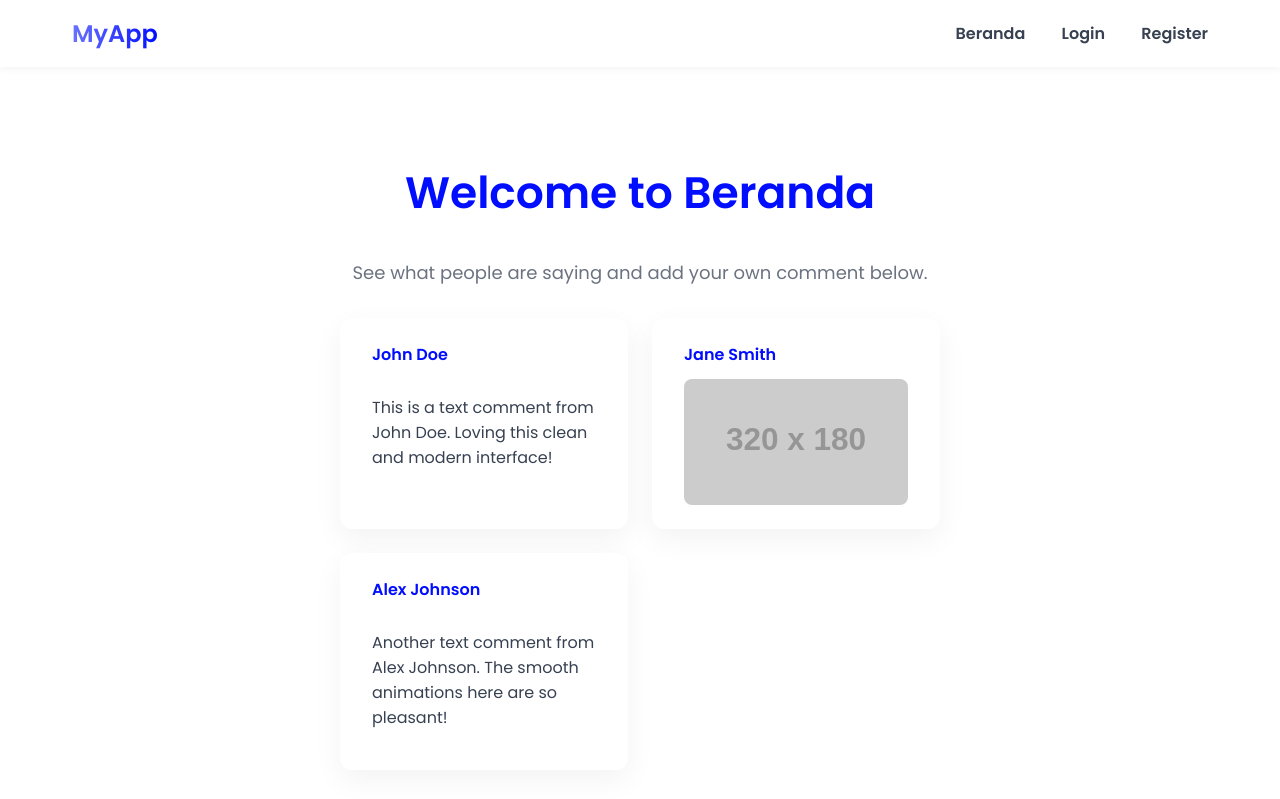
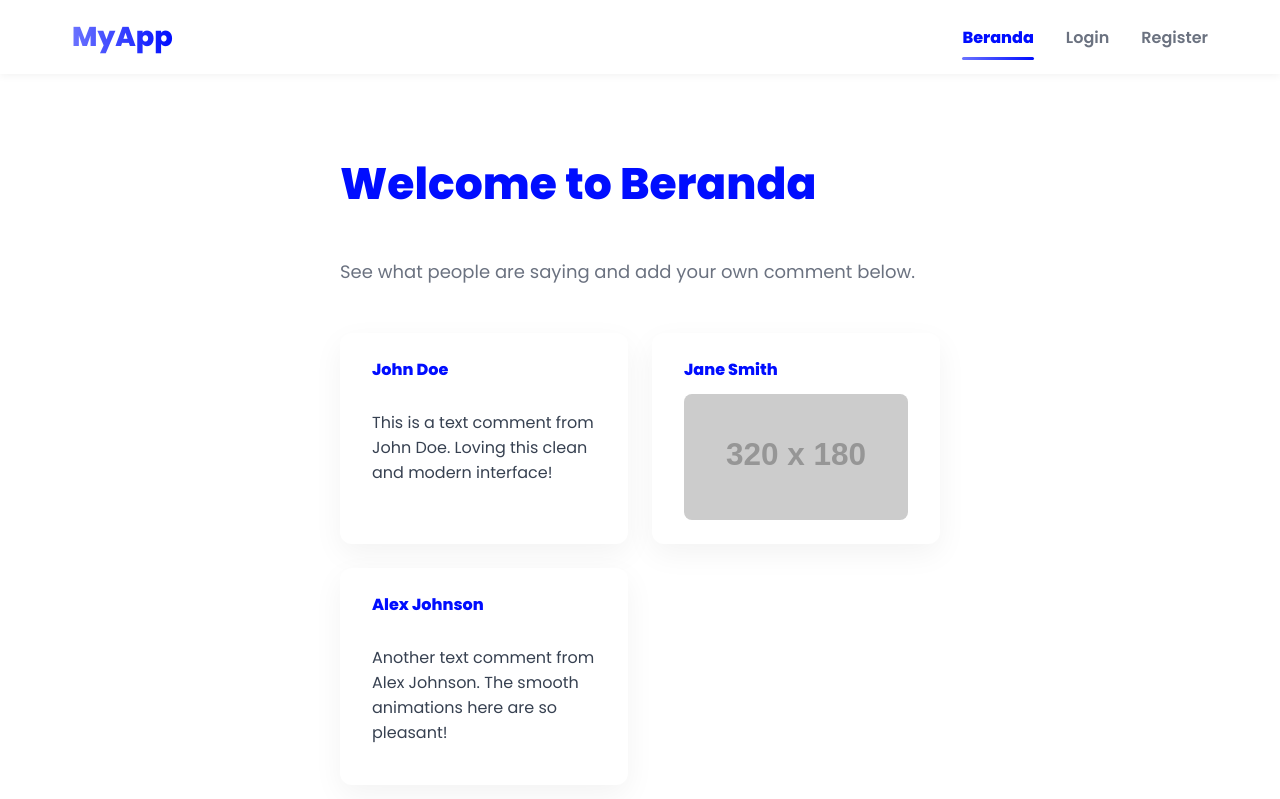
Before and after one commit to Xzrii1/Nazrex, a plain HTML site: page beranda.html in a window 1280 px wide. Shown: the top 799 px of the page. Drawn offline with Linux system fonts and the light colour scheme; placeholder pictures from the web are drawn by us.

Commit message:
Update beranda.html

```diff
--- a/beranda.html
+++ b/beranda.html
@@ -5,94 +5,105 @@
   <meta name="viewport" content="width=device-width, initial-scale=1" />
   <title>Beranda - Modern UI</title>
   <style>
-  @import url('https://fonts.googleapis.com/css2?family=Poppins:wght@400;600&display=swap');
+    @import url('https://fonts.googleapis.com/css2?family=Poppins:wght@400;600;800&display=swap');
 
     :root {
       --gradient-start: #6b73ff;
       --gradient-end: #000dff;
-    --text-color: #374151;
-    --background: #ffffff;
-    --gray-light: #f3f4f6;
-    --gray-medium: #6b7280;
+      --bg-color: #ffffff;
+      --text-primary: #374151;
+      --text-secondary: #6b7280;
+      --card-bg: #ffffff;
       --shadow-light: rgba(0,0,0,0.05);
       --border-radius: 0.75rem;
+      --transition-duration: 0.3s;
     }
 
-  *, *::before, *::after {
-    box-sizing: border-box;
-  }
-
+    *, *::before, *::after { box-sizing: border-box; }
     body {
-    margin: 0;
-    font-family: 'Poppins', sans-serif;
-    background: var(--background);
-    color: var(--text-color);
+      margin: 0; font-family: 'Poppins', sans-serif;
+      background: var(--bg-color);
+      color: var(--text-primary);
       min-height: 100vh;
-    display: flex;
-    flex-direction: column;
+      display: flex; flex-direction: column;
     }
 
     nav {
-    position: sticky;
-    top: 0;
-    background: white;
+      position: sticky; top: 0; z-index: 999;
+      background: var(--card-bg);
       box-shadow: 0 2px 8px var(--shadow-light);
-    z-index: 100;
     }
     .nav-container {
-    max-width: 1200px;
-    margin: 0 auto;
+      max-width: 1200px; margin: 0 auto;
       padding: 1rem 2rem;
-    display: flex;
-    justify-content: space-between;
-    align-items: center;
+      display: flex; justify-content: space-between; align-items: center;
+      user-select: none;
     }
     .nav-logo {
-    font-weight: 700;
-    font-size: 1.5rem;
+      font-weight: 800; font-size: 1.7rem;
       background: linear-gradient(90deg, var(--gradient-start), var(--gradient-end));
-    -webkit-background-clip: text;
-    -webkit-text-fill-color: transparent;
-    user-select: none;
+      -webkit-background-clip: text; -webkit-text-fill-color: transparent;
+      user-select: none; cursor: default;
+    }
+    .nav-links {
+      display: flex; gap: 2rem;
     }
     .nav-links a {
-    margin-left: 2rem;
+      font-weight: 600;
+      font-size: 1rem;
+      color: var(--text-secondary);
       text-decoration: none;
-    font-weight: 600;
-    color: var(--text-color);
-    transition: color 0.3s ease;
+      padding: 0.3rem 0;
+      position: relative;
+      transition: color var(--transition-duration) ease;
     }
     .nav-links a:hover,
     .nav-links a:focus {
       color: var(--gradient-end);
+      outline: none;
     }
-
+    .nav-links a.active {
+      color: var(--gradient-end);
+      font-weight: 700;
+    }
+    .nav-links a.active::after {
+      content: '';
+      position: absolute;
+      bottom: -6px;
+      left: 0;
+      width: 100%;
+      height: 3px;
+      border-radius: 3px;
+      background: linear-gradient(90deg, var(--gradient-start), var(--gradient-end));
+    }
     main {
       flex-grow: 1;
+      max-width: 900px;
+      margin: 3rem auto 4rem;
+      padding: 0 1rem;
       display: flex;
       flex-direction: column;
-    align-items: center;
-    padding: 4rem 1rem;
+      gap: 1rem;
     }
-
     h1 {
       font-weight: 700;
       font-size: 2.75rem;
-    margin-bottom: 1rem;
+      margin-bottom: 0.5rem;
       color: var(--gradient-end);
+      user-select: none;
     }
     p.subtitle {
       font-size: 1.125rem;
-    color: var(--gray-medium);
+      color: var(--text-secondary);
       margin-bottom: 2rem;
+      user-select: none;
     }
-
     .comments-list {
-    max-width: 600px;
-    width: 100%;
       display: grid;
       grid-template-columns: 1fr;
       gap: 1.5rem;
+      max-width: 600px;
+      width: 100%;
       margin-bottom: 2rem;
     }
     @media (min-width: 640px) {
@@ -101,19 +112,22 @@
       }
     }
     .comment-card {
-    background: white;
+      background: var(--card-bg);
       border-radius: var(--border-radius);
       box-shadow: 0 10px 30px var(--shadow-light);
       padding: 1.5rem 2rem;
       display: flex;
       flex-direction: column;
       gap: 0.75rem;
-    transition: box-shadow 0.3s ease, transform 0.3s ease;
       cursor: default;
+      transition: box-shadow var(--transition-duration) ease, transform var(--transition-duration) ease;
+      user-select: none;
     }
-  .comment-card:hover {
+    .comment-card:hover,
+    .comment-card:focus-within {
       box-shadow: 0 15px 40px rgba(0,0,0,0.1);
       transform: scale(1.03);
+      outline: none;
     }
     .comment-author {
       font-weight: 700;
@@ -121,7 +135,7 @@
     }
     .comment-text {
       font-size: 1rem;
-    color: var(--text-color);
+      color: var(--text-primary);
       white-space: pre-wrap;
     }
     .comment-image {
@@ -129,11 +143,9 @@
       border-radius: 0.5rem;
       user-select: none;
     }
-
     .comment-input-container {
       max-width: 600px;
       width: 100%;
-    margin-bottom: 2rem;
       display: flex;
       flex-direction: column;
       gap: 0.75rem;
@@ -141,6 +153,7 @@
     label {
       font-weight: 600;
       color: var(--gradient-end);
+      user-select: none;
     }
     textarea {
       border-radius: 0.5rem;
@@ -179,19 +192,17 @@
 <body>
   <nav role="navigation" aria-label="Main Navigation">
     <div class="nav-container">
-      <div class="nav-logo" aria-label="Logo">MyApp</div>
+      <div class="nav-logo">MyApp</div>
       <div class="nav-links">
-        <a href="index.html">Beranda</a>
+        <a href="beranda.html" class="active" aria-current="page">Beranda</a>
         <a href="login.html">Login</a>
         <a href="register.html">Register</a>
       </div>
     </div>
   </nav>
-
   <main>
     <h1>Welcome to Beranda</h1>
     <p class="subtitle">See what people are saying and add your own comment below.</p>
-
     <section class="comments-list" aria-label="User Comments">
       <article class="comment-card" tabindex="0">
         <div class="comment-author">John Doe</div>
@@ -206,19 +217,16 @@
         <p class="comment-text">Another text comment from Alex Johnson. The smooth animations here are so pleasant!</p>
       </article>
     </section>
-
     <section class="comment-input-container" aria-label="Add Your Comment">
       <label for="comment">Your Comment</label>
       <textarea id="comment" rows="4" placeholder="Write your comment here..."></textarea>
       <button type="button" id="post">Post Comment</button>
     </section>
   </main>
-
   <script>
     const postBtn = document.getElementById('post');
     const commentInput = document.getElementById('comment');
     const commentsList = document.querySelector('.comments-list');
-
     postBtn.addEventListener('click', () => {
       const text = commentInput.value.trim();
       if (!text) {
@@ -229,20 +237,15 @@
       const card = document.createElement('article');
       card.className = 'comment-card';
       card.setAttribute('tabindex', '0');
-
       const author = document.createElement('div');
       author.className = 'comment-author';
       author.textContent = 'You';
-
       const commentText = document.createElement('p');
       commentText.className = 'comment-text';
       commentText.textContent = text;
-
       card.appendChild(author);
       card.appendChild(commentText);
-
       commentsList.insertBefore(card, commentsList.firstChild);
-
       commentInput.value = '';
       commentInput.focus();
     });
```
Lines whose indentation alone changed are shown as unchanged.
